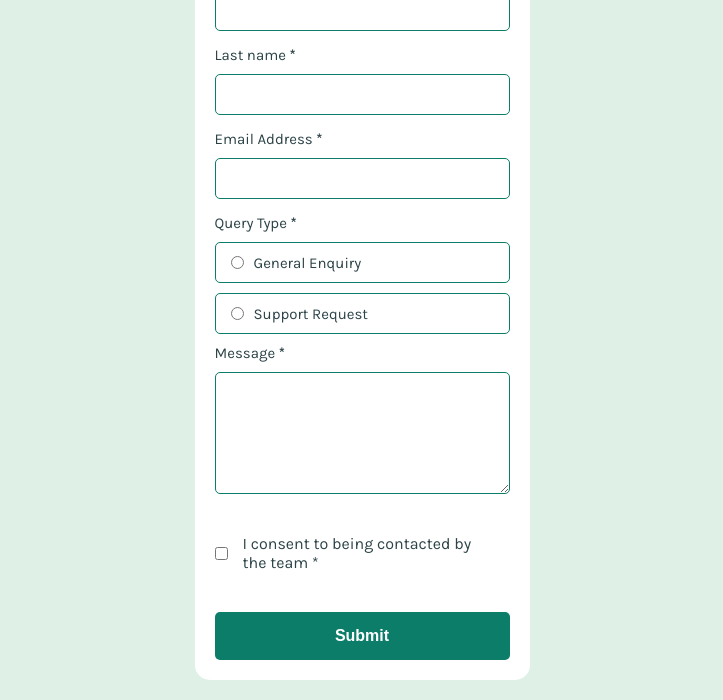
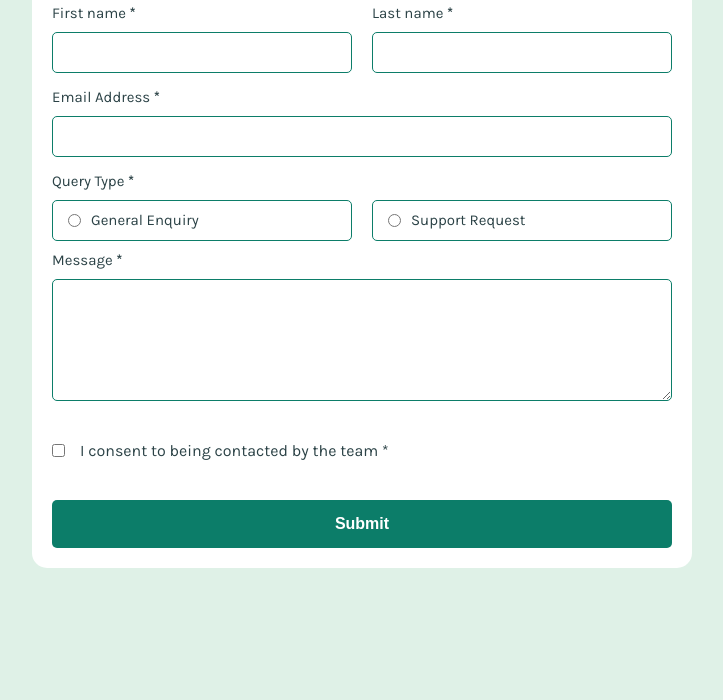
Before and after one commit to IagoOliveiraF/Contact_Form, a plain HTML site: page index.html in a window 1280 px wide. Shown: the part 151-851 px from the top of the page, without its empty margins (278-1001 px from the left). After the commit the page ends 800 px from the top, so only its background shows below. Drawn offline with Linux system fonts and the light colour scheme.

Commit message:
finalizando a responsividade Tablet / Desktop e iniciando detalhes de Focus e Hover

```diff
--- a/CSS/style.css
+++ b/CSS/style.css
@@ -28,6 +28,7 @@
 /*============BODY============*/
 body {
     width: 100vw;
+    height: 100vh;
     display: flex;
     align-items: center;
     justify-content: center;
@@ -44,7 +45,6 @@ body {
 /*============WRAPPER============*/
 .wrapper {
     padding: 2rem;
-    margin-top: 2rem;
     border-radius: 15px;
     background-color: var(--Color_White);
 
@@ -121,41 +121,41 @@ body {
 }
 
 /*============CONTAINER__FOOTER============*/
-.container__footer{
+.container__footer {
     display: flex;
     flex-direction: column;
     gap: 4rem;
-    margin-bottom: 4rem;
+    margin-top: 1rem;
 }
 
-.container__footer .container__footer__messageContent{
+.container__footer .container__footer__messageContent {
     display: flex;
     flex-direction: column;
 
 }
 
-.container__footer .container__footer__messageContent label{
+.container__footer .container__footer__messageContent label {
     margin-bottom: 1rem;
 }
 
-.container__footer .container__footer__messageContent textarea{
+.container__footer .container__footer__messageContent textarea {
     border-radius: 0.5rem;
     border: 1px solid var(--Color_Green_600);
 }
 
-.container__footer .container__footer__consent{
+.container__footer .container__footer__consent {
     display: flex;
     align-items: center;
     gap: 1.5rem;
 }
 
-.container__footer .container__footer__consent label{
+.container__footer .container__footer__consent label {
     font-size: 1.6rem;
     color: var(--Color_Grey_900);
 
 }
 
-.buttonSubmit{
+.buttonSubmit {
     width: 100%;
     padding: 1.5rem;
     background-color: var(--Color_Green_600);
@@ -165,3 +165,39 @@ body {
     border: transparent;
     border-radius: 0.5rem;
 }
+
+
+/*============RESPONSIVIDADE_TABLET============*/
+@media(min-width:768px) {
+    .container {
+        width: min(70rem, 100%);
+    }
+
+    /*============CONTAINER__HEADER============*/
+    .container__header .container__header__namesContent {
+        flex-direction: row;
+        justify-content: space-between;
+        gap: 2rem;
+    }
+
+    .container__header .container__header__namesContent .container__header__namesContent__firstName,
+    .container__header__namesContent__lastName {
+        width: 100%;
+    }
+
+    /*============CONTAINER__SECTION============*/
+    .container__aside .container__aside__radioCheck {
+        flex-direction: row;
+        gap: 2rem;
+
+    }
+
+    .container__aside .container__aside__radioCheck .container__aside__radioCheck__General,
+    .container__aside__radioCheck__Support {
+        width: 100%;
+    }
+
+}
+
+
+/*============RESPONSIVIDADE_WEB============*/
--- a/index.html
+++ b/index.html
@@ -28,19 +28,19 @@
             <div class="container__header__namesContent__firstName">
               <label for="firstName" aria-required="true">First name <strong>*</strong></label>
               <input type="text" name="firstName">
-              <span class="MessageError"></span>
             </div>
             <div class="container__header__namesContent__lastName">
               <label for="lastName" aria-required="true">Last name <strong>*</strong></label>
               <input type="text" name="lastName">
-              <span class="MessageError"></span>
             </div>
           </section>
+          <span class="MessageError"></span>
+
           <div class="container__header__emailContent">
             <label for="email" aria-required="true">Email Address <strong>*</strong></label>
             <input type="email" name="email">
-            <span class="MessageError"></span>
           </div>
+          <span class="MessageError"></span>
         </header>
 
 
@@ -55,8 +55,8 @@
               <input type="radio" name="check" id="Support_request">
               <label for="Support_request">Support Request</label>
             </div>
-            <span class="MessageError"></span>
           </div>
+          <span class="MessageError"></span>
         </aside>
 
         <footer class="container__footer">
@@ -68,8 +68,8 @@
           <div class="container__footer__consent">
             <input type="checkbox" name="consentCheck" aria-required="true" id="consentCheck">
             <label for="consentCheck">I consent to being contacted by the team *</label>
-            <span class="MessageError"></span>
           </div>
+          <span class="MessageError"></span>
         </footer>
 
         <input class="buttonSubmit" type="button" onclick="SandInformations()" value="Submit">
```
